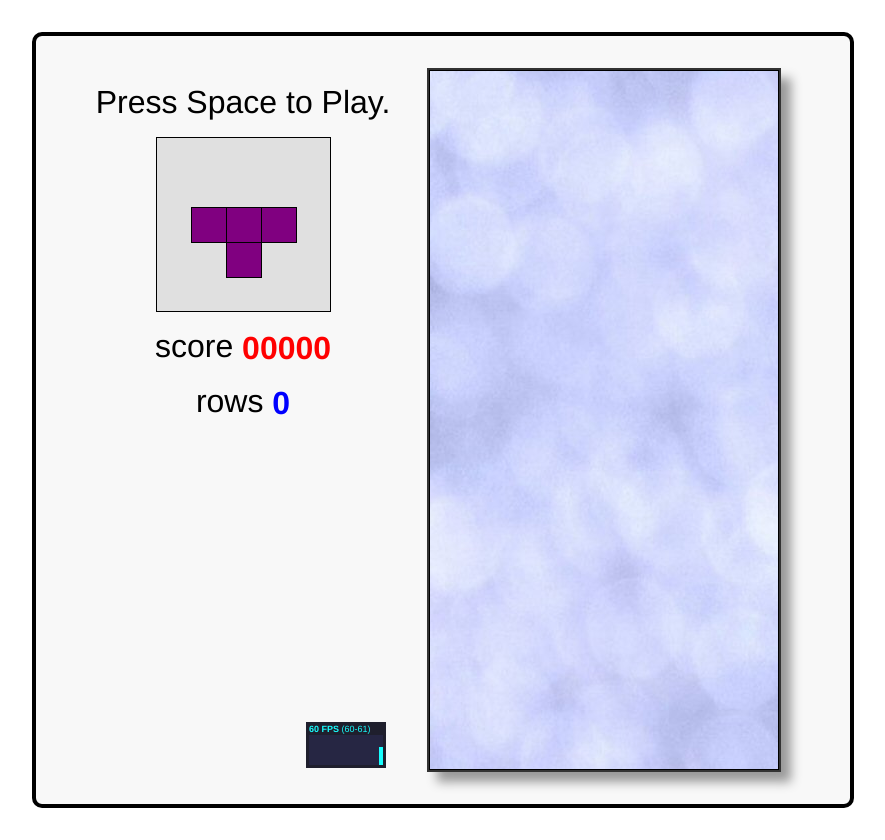
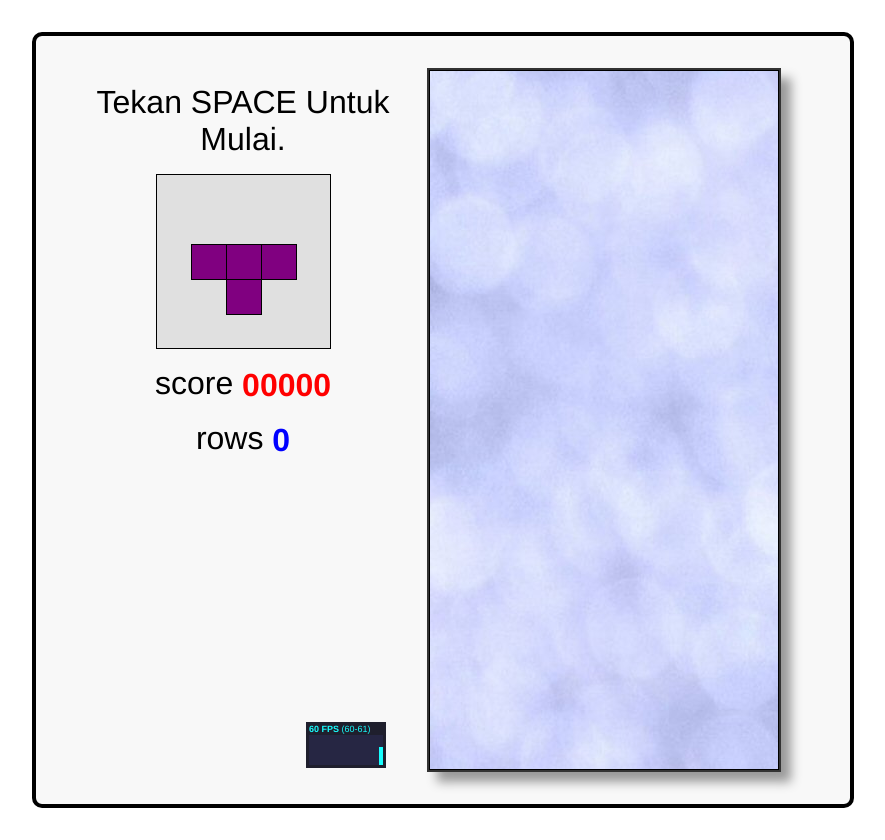
Before and after one commit to YazShin/tetris, a plain HTML site: page index.html in a window 1280 px wide. Shown: the whole page, without its empty margins (197-1082 px from the left). Drawn offline with Linux system fonts and the light colour scheme.

Commit message:
Update index.html

```diff
--- a/index.html
+++ b/index.html
@@ -1,7 +1,7 @@
 <!DOCTYPE html>
 <html>
 <head>
-  <title>Javascript Tetris</title>
+  <title>Tetris YZ</title>
   <style>
     body      { font-family: Helvetica, sans-serif; }
     #tetris   { margin: 1em auto; padding: 1em; border: 4px solid black; border-radius: 10px; background-color: #F8F8F8; }
@@ -28,7 +28,7 @@
 
   <div id="tetris">
     <div id="menu">
-      <p id="start"><a href="javascript:play();">Press Space to Play.</a></p>
+      <p id="start"><a href="javascript:play();">Tekan SPACE Untuk Mulai.</a></p>
       <p><canvas id="upcoming"></canvas></p>
       <p>score <span id="score">00000</span></p>
       <p>rows <span id="rows">0</span></p>
```
